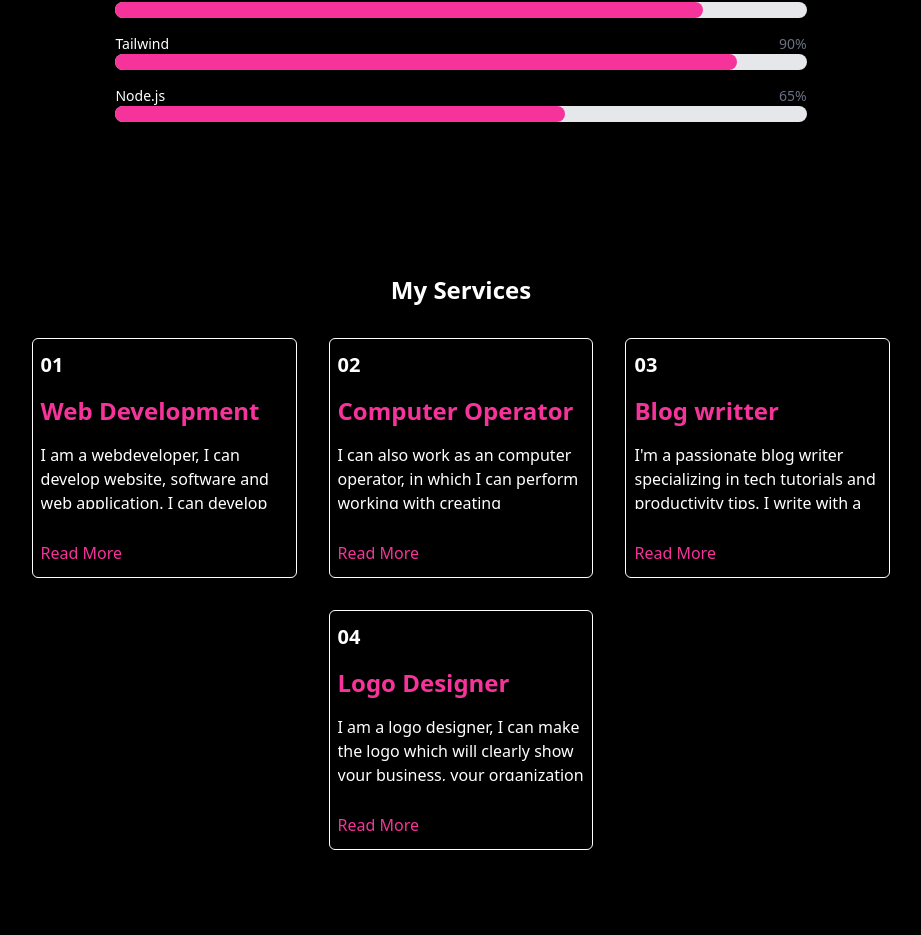
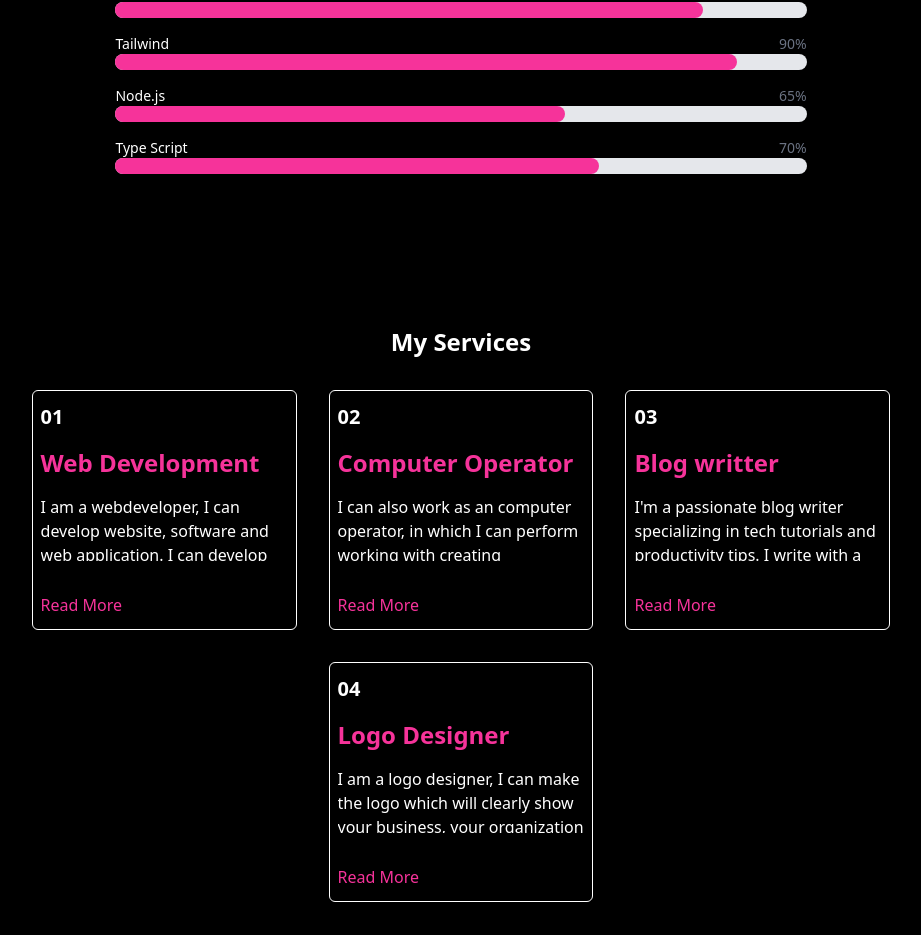
Before and after one commit to khan-afridi515/AzizPortFolio, a React (Vite) app: page / in a window 1280 px wide. Shown: the part 2078-3013 px from the top of the page, without its empty margins (179-1100 px from the left). Built offline with nearby package versions, Linux system fonts and the light colour scheme.

Commit message:
New changes

```diff
--- a/src/Skills/skill.jsx
+++ b/src/Skills/skill.jsx
@@ -9,6 +9,7 @@ const Skill = () => {
         { name: "React", level:  85},
         { name: "Tailwind", level: 90},
         { name: "Node.js", level: 65 },
+        { name: "Type Script", level: 70}
       ];
 
   return (
```
